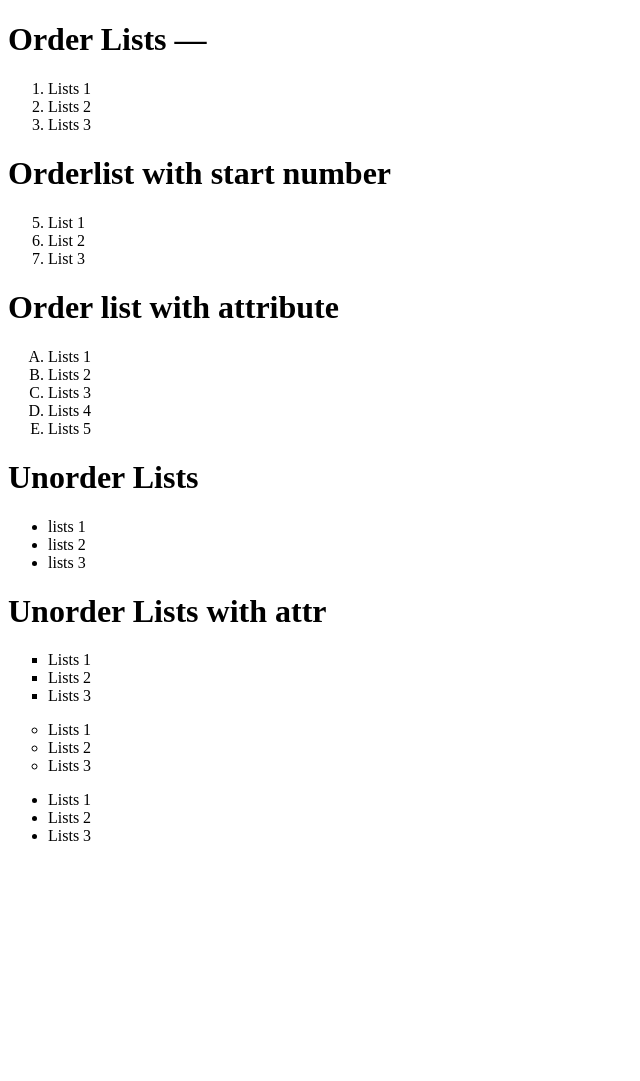
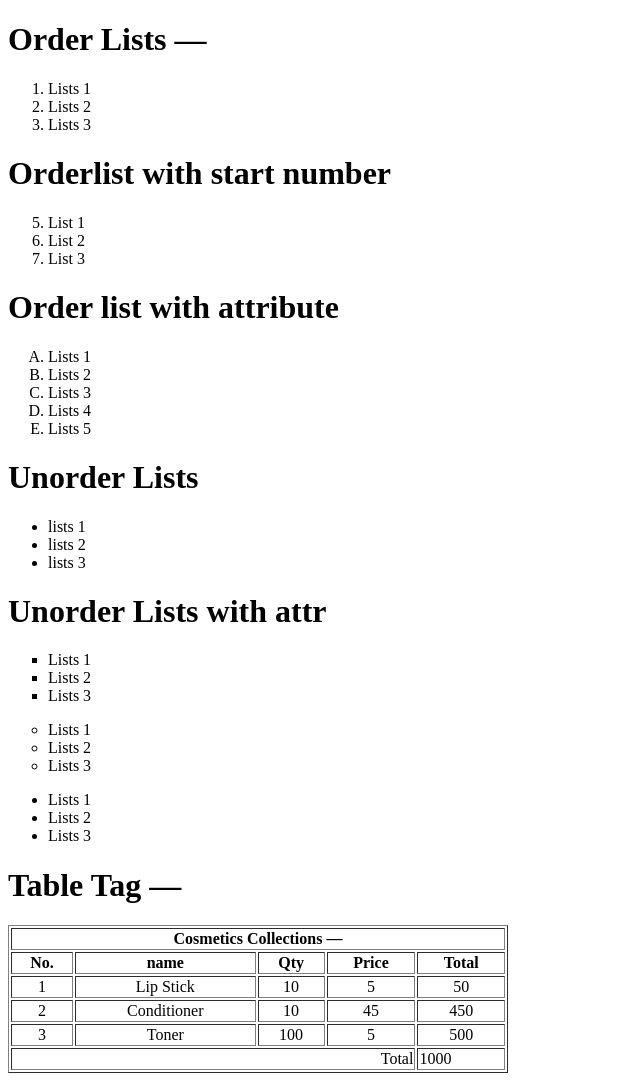
Before and after one commit to zawlinn-vlog/webdev_foundation, a website: page 01 HTML - HyperText Markup Language/Day 03/index.html in a window 1280 px wide. Shown: the whole page, without its empty margins (0-640 px from the left). Before the commit the page ends 861 px from the top, so only its background shows below. Drawn offline with Linux system fonts and the light colour scheme.

Commit message:
webDev: Web Foundation Course

```diff
--- a/01 HTML - HyperText Markup Language/Day 03/index.html
+++ b/01 HTML - HyperText Markup Language/Day 03/index.html
@@ -53,5 +53,45 @@
       <li>Lists 2</li>
       <li>Lists 3</li>
     </ul>
+
+    <h1>Table Tag &mdash;</h1>
+    <table width="500" border="1">
+      <tr>
+        <th colspan="5">Cosmetics Collections &mdash;</th>
+      </tr>
+      <tr>
+        <th>No.</th>
+        <th>name</th>
+        <th>Qty</th>
+        <th>Price</th>
+        <th>Total</th>
+      </tr>
+      <tr align="center">
+        <td>1</td>
+        <td>Lip Stick</td>
+        <td>10</td>
+        <td>5</td>
+        <td>50</td>
+      </tr>
+      <tr align="center">
+        <td>2</td>
+        <td>Conditioner</td>
+        <td>10</td>
+        <td>45</td>
+        <td>450</td>
+      </tr>
+      <tr align="center">
+        <td>3</td>
+        <td>Toner</td>
+        <td>100</td>
+        <td>5</td>
+        <td>500</td>
+      </tr>
+
+      <tr>
+        <td colspan="4" align="right">Total</td>
+        <td>1000</td>
+      </tr>
+    </table>
   </body>
 </html>
```
